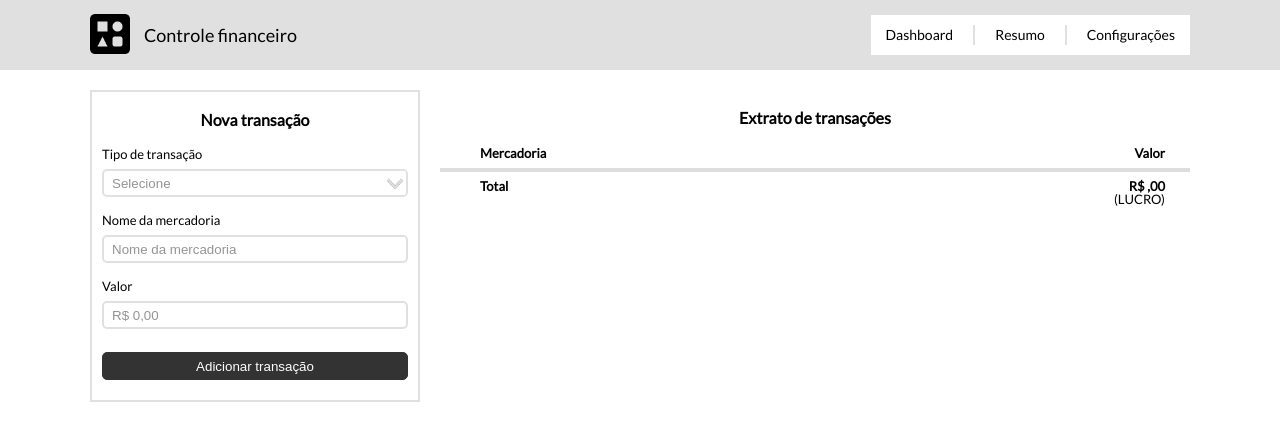
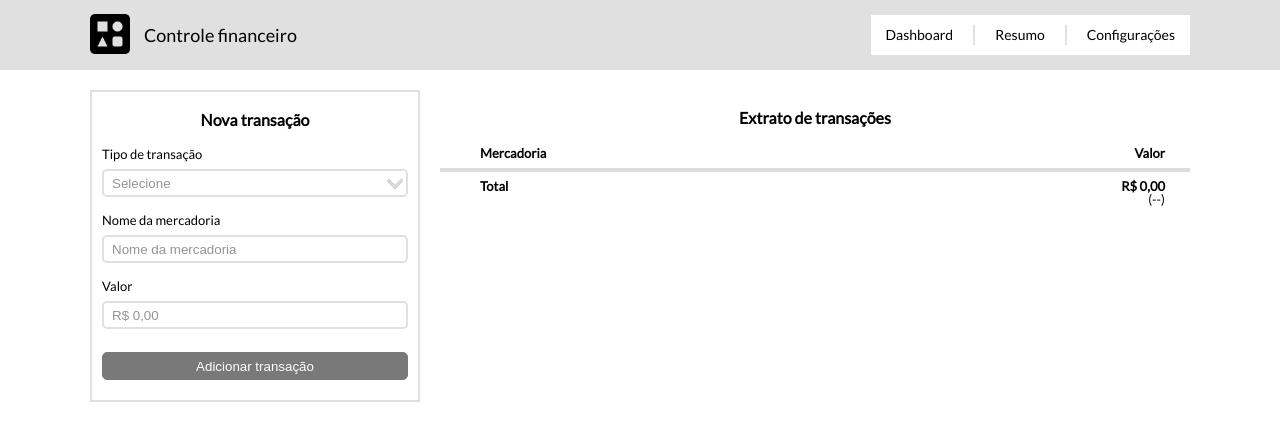
Before and after one commit to LuizRamos19/financial-control, an Angular app: page / in a window 1280 px wide. Shown: the top 440 px of the page. Built offline with nearby package versions, Linux system fonts and the light colour scheme.

Commit message:
Adicionando validações e limpando os campos pós inserção

```diff
--- a/src/app/app.module.ts
+++ b/src/app/app.module.ts
@@ -7,7 +7,7 @@ import { AppComponent } from './app.component';
 import { ExtractComponent } from './extract/extract.component';
 import { TransactionComponent } from './transaction/transaction.component';
 import { HeaderComponent } from './header/header.component';
-import { CurrencyFormatter } from './models/currencyFormatter';
+import { CurrencyFormatter } from './utils/currencyFormatter';
 
 @NgModule({
   declarations: [
--- a/src/app/extract/extract.component.ts
+++ b/src/app/extract/extract.component.ts
@@ -22,8 +22,10 @@ export class ExtractComponent {
 
 		if (total < 0) {
 			this.info = "PREJUÍZO";
+		} else if (total > 0) {
+			this.info = "LUCRO";
 		} else {
-			this.info = "LUCRO";
+			this.info = "--";
 		}
 
 		return total;
--- a/src/app/transaction/transaction.component.ts
+++ b/src/app/transaction/transaction.component.ts
@@ -1,8 +1,6 @@
 import { Component, OnInit, Input } from '@angular/core';
-import { TransactionTypes } from '../models/transactionTypes.model';
-import { MerchandiseList } from '../models/merchandiseList.model';
 import { FinancialControl } from '../models/financialControl.model';
-import { CurrencyFormatter } from '../models/currencyFormatter';
+import { CurrencyFormatter } from '../utils/currencyFormatter';
 
 @Component({
 	selector: 'transaction',
@@ -12,10 +10,10 @@ import { CurrencyFormatter } from '../models/currencyFormatter';
 
 export class TransactionComponent implements OnInit {
 	@Input() financialControl: FinancialControl;
-	private transactionType = -1;
-	private merchandise = "";
-	private value = "R$ 0,00";
-	private isAllValues = true;
+	private transactionType;
+	private merchandise;
+	private value;
+	private hasAllValues;
 
 	constructor(private currencyFormatter: CurrencyFormatter) {
     }
@@ -26,21 +24,19 @@ export class TransactionComponent implements OnInit {
 			{id: 1, name: "Compra"},
 			{id: 2, name: "Venda"}
 		];
+		this.clearValues();
 	}
 
 	private addMerchandise(type: number, merchandise: string, value: string | number) {
-		if (type == -1 || merchandise.trim() == "" || value == 0) {
-			// Do the exception here
-		} else {
+		if (this.checkValues()) {
 			this.financialControl.merchandiseList.push({
 				transactionType: type,
 				name: merchandise,
 				value: this.currencyFormatter.currencyParse(value)
 			});
-			console.log(this.financialControl.merchandiseList)
 			localStorage.setItem('merchandiseList', JSON.stringify(this.financialControl.merchandiseList));
-			console.log("Merchandise")
-			console.log(JSON.parse(localStorage.getItem('merchandiseList')));
+
+			this.clearValues();
 		}
 	}
 
@@ -48,12 +44,20 @@ export class TransactionComponent implements OnInit {
 		return this.currencyFormatter.formatCurrency(value);
 	}
 
-	private hasAllValues() {
-		if (this.transactionType == -1) return false
-		else if (this.merchandise.trim() == "") return false
-		else if (this.value.replace(/[\D]+/g, '') == "0") return false
+	private clearValues() {
+		this.transactionType = -1;
+		this.merchandise = "";
+		this.value = "R$ 0,00";
+		this.hasAllValues = false;
+	}
 
-		return true;
+	private checkValues() {
+		if (this.transactionType != -1 && this.merchandise.trim() != "" && this.currencyFormatter.currencyParse(this.value) != 0) {
+			this.hasAllValues = true;
+		} else {
+			this.hasAllValues = false;
+		}
+		return this.hasAllValues;
 	}
 
 }
--- a/src/app/transaction/transaction.html
+++ b/src/app/transaction/transaction.html
@@ -4,7 +4,7 @@
         <div class="from-group select">
             <label for="name">Tipo de transação</label>
             <span class="arrow"></span>
-            <select name="transaction_type" [(ngModel)]="transactionType" class="control">
+            <select name="transaction_type" [(ngModel)]="transactionType" (ngModelChange)="checkValues()" class="control">
                 <option *ngFor="let type of financialControl.transactionTypes" [value]="type.id">
                     {{type.name}}
                 </option>
@@ -12,14 +12,14 @@
         </div>
         <div class="from-group">
             <label for="mail">Nome da mercadoria</label>
-            <input name="merchandise" placeholder="Nome da mercadoria" [(ngModel)]="merchandise" class="control" type="text">
+            <input name="merchandise" placeholder="Nome da mercadoria" [(ngModel)]="merchandise" (ngModelChange)="checkValues()" class="control" type="text">
         </div>
         <div class="from-group">
             <label for="msg">Valor</label>
-            <input name="value" placeholder="R$ 0,00" [(ngModel)]="value" (keyup)="value = formatCurrency(value)" class="control -last" type="text">
+            <input name="value" placeholder="R$ 0,00" [(ngModel)]="value" (keyup)="value = formatCurrency(value)" (ngModelChange)="checkValues()" class="control -last" type="text">
         </div>
         <div class="from-group form-button">
-            <button class="control -button" (click)="addMerchandise(transactionType, merchandise, value)" [disabled]="isAllValues">
+            <button class="control -button" [ngClass]="{'disabled': !hasAllValues}" (click)="addMerchandise(transactionType, merchandise, value)">
                 Adicionar transação
             </button>
         </div>
--- a/src/app/transaction/transaction.scss
+++ b/src/app/transaction/transaction.scss
@@ -82,6 +82,12 @@
     transform: scale(0.9);
 }
 
+.transaction-content > .transaction-form .from-group > .control.-button.disabled {
+    opacity: 0.65;
+    cursor: not-allowed;
+    transform: none;
+}
+
 @media (max-width: 770px) {
     .transaction-content {
         width: 100%;
--- a/src/app/models/currencyFormatter.ts
+++ b/src/app/utils/currencyFormatter.ts
@@ -10,6 +10,9 @@ export class CurrencyFormatter implements PipeTransform {
 
     transform(value: number | string, fractionFixed: number = 2): string {
         let [ integer, float = "" ] = (value || "").toString().split(".");
+        if (!integer) {
+            integer = "0";
+        }
         if (fractionFixed > 0) {
             float = this.getFloatFormatted(float, fractionFixed);
         } else {
```
